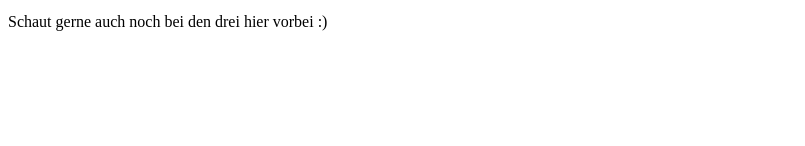
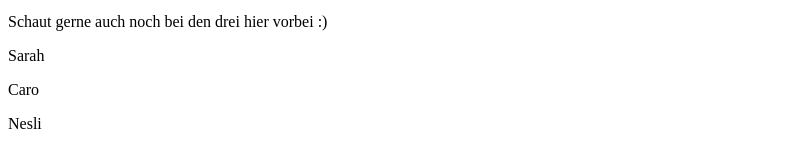
Before and after one commit to verenaro/GIS-SoSe-2020, a plain HTML site: page Aufgabe01/index.html in a window 1280 px wide. Shown: the part 1455-1601 px from the top of the page, without its empty margins (0-805 px from the left). Before the commit the page ends 1502 px from the top, so only its background shows below. Drawn offline with Linux system fonts and the light colour scheme.

Commit message:
Update index.html

```diff
--- a/Aufgabe01/index.html
+++ b/Aufgabe01/index.html
@@ -13,6 +13,10 @@
     <p>Ich studiere OnlineMedien im 2. Semester</p>
     <p>schaut doch mal hier vorbei :) <a href="https://www.youtube.com/watch?v=xarC5jAiO7w"> Youtube </a></p>
     <p>Schaut gerne auch noch bei den drei hier vorbei :)</p>
+    <p>Sarah <a href="https://sarwi.github.io/GIS-SoSe-2020/Aufgabe01/index.html"></a></p>
+    <p>Caro <a href="https://carolinbng.github.io/GIS_SS_20/Aufgabe1/index.html"></a></p>
+    <p>Nesli <a href="https://nesli13.github.io/GiS_SoSe2020/Aufgabe01/index.html"></a></p>
+
 
 
 
```
